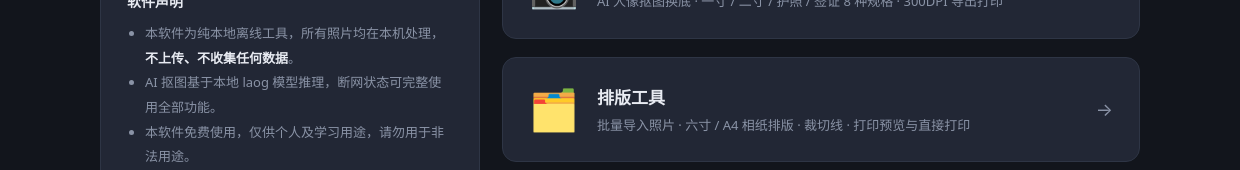
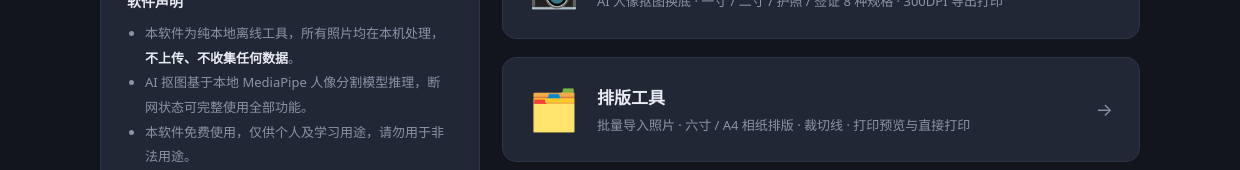
Before and after one commit to Laogaodhck/haoyue_probe, an Electron app: page index.html in a window 1240 px wide. Shown: the part 327-497 px from the top of the page. Drawn offline with Linux system fonts and the light colour scheme; no server answers.

Commit message:
文档：README 同步到当前能力并补 MediaPipe 许可署名
README 长期落后于代码：只写了四步照片流程（现已是首页/照片/排版三模块）、
只有六寸相纸（现为 5 种）、把二值化描述成硬阈值单步（实为滞后阈值 +
分类感知增益），且目录结构缺 matteview/preload/settings/sheet/print。
另修正首页声明里把模型写成"laog"的笔误。

现补充分块精修与发丝增强管线细节、排版四种引擎、Electron 打印与 CSP、
撤销快照内存模型、npm test / npm run verify 用法（含 HAOYUE_PHOTO、
HAOYUE_CHROMIUM 两项本地资源约定），并列出 MediaPipe 运行时与模型的
Apache-2.0 来源。

```diff
--- a/index.html
+++ b/index.html
@@ -49,7 +49,7 @@
     <h3 class="home-h3">软件声明</h3>
     <ul class="home-declare-list">
       <li>本软件为纯本地离线工具，所有照片均在本机处理，<b>不上传、不收集任何数据</b>。</li>
-      <li>AI 抠图基于本地 laog 模型推理，断网状态可完整使用全部功能。</li>
+      <li>AI 抠图基于本地 MediaPipe 人像分割模型推理，断网状态可完整使用全部功能。</li>
       <li>本软件免费使用，仅供个人及学习用途，请勿用于非法用途。</li>
       <li>软件按"现状"提供，作者不对因使用本软件产生的任何损失负责。</li>
       <li>如有问题或建议，欢迎联系作者。</li>
```
Also changed, not shown: README.md.
